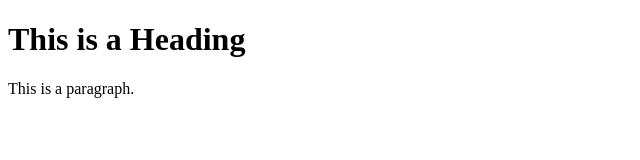
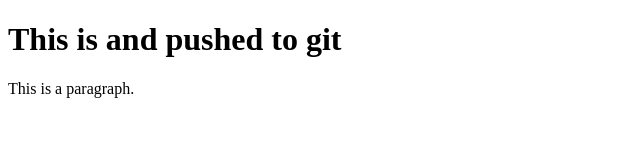
Before and after one commit to SMat2015/lecture0, a plain HTML site: page index.html in a window 1280 px wide. Shown: the whole page, without its empty margins (0-640 px from the left). Drawn offline with Linux system fonts and the light colour scheme.

Commit message:
testcommit

```diff
--- /dev/null
+++ b/App.js
@@ -0,0 +1 @@
+//js file
--- a/index.html
+++ b/index.html
@@ -7,7 +7,7 @@
 
 <body>
 
-    <h1>This is a Heading</h1>
+    <h1>This is and pushed to git</h1>
     <p>This is a paragraph.</p>
 
 </body>
```
